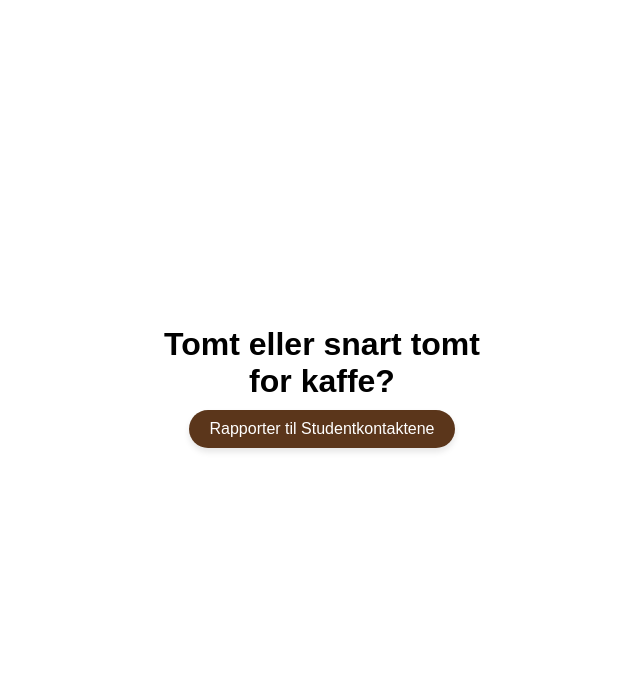
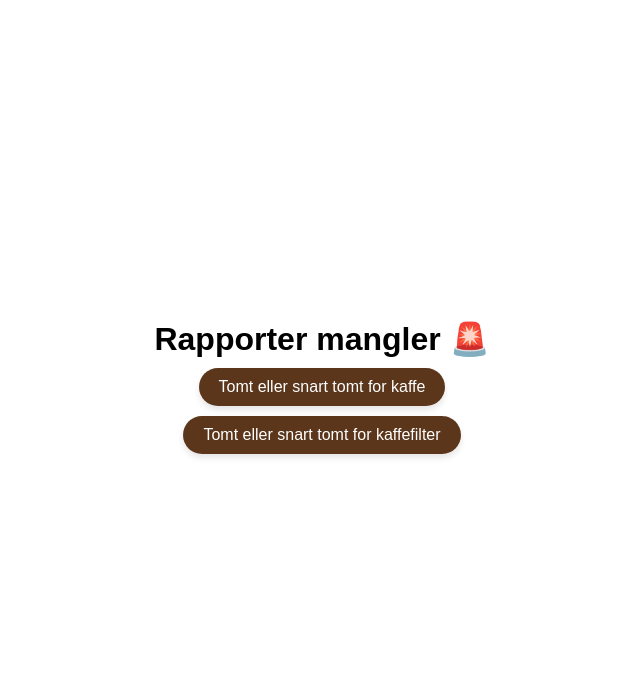
Before and after one commit to perhenrikgithub/tomt-for-kaffe-rapportering, a Flask app: page / in a window 1280 px wide. Shown: the top 694 px of the page, without its empty margins (318-958 px from the left). Run offline with Flask 3, Linux system fonts and the light colour scheme; some libraries are stand-ins or nearby versions.

Commit message:
support for destinction between kaffe and kaffefilter

```diff
--- a/app.py
+++ b/app.py
@@ -1,4 +1,4 @@
-from flask import Flask, render_template, request, jsonify
+from flask import Flask, render_template, jsonify
 import smtplib
 from email.mime.text import MIMEText
 from email.mime.multipart import MIMEMultipart
@@ -12,9 +12,13 @@ app = Flask(__name__)
 SMTP_SERVER = "smtp.gmail.com"
 SMTP_PORT = 587
 
-def send_email():
-    subject = "Rapport om tomt kaffelager"
-    body = "Det er rapportert om tomt / snart tomt for kaffe på loungen."
+def send_email(string):
+    subject = f"Lagerbeholdningsrapport [{string}]"
+    body = (
+        f"Det er rapportert om tomt / snart tomt for {string} på loungen. Vennligst gjør noe med dette snarest.\n\n"
+        "Med vennlig hilsen,\n"
+        "Komtek Kaffeinitiativ for Sammenkomst og Kunnskap ☕️"
+    )
 
     # Create the email
     msg = MIMEMultipart()
@@ -38,9 +42,14 @@ def send_email():
 def home():
     return render_template('index.html')
 
-@app.route('/report', methods=['POST'])
-def report():
-    send_email()
+@app.route('/report/kaffe', methods=['POST'])
+def report_kaffe():
+    send_email("kaffe")
+    return jsonify({"message": "Report sent successfully!"}), 200
+
+@app.route('/report/kaffefilter', methods=['POST'])
+def report_kaffefilter():
+    send_email("kaffefilter")
     return jsonify({"message": "Report sent successfully!"}), 200
 
 if __name__ == '__main__':
--- a/static/css/styles.css
+++ b/static/css/styles.css
@@ -49,7 +49,7 @@ footer a {
 
 h1 {
     font-size: 2rem;
-    margin: 5px 0 10px 0;
+    margin: 5px 0 0 0;
 }
 
 p {
@@ -67,6 +67,7 @@ button {
     font-family: 'Arial', sans-serif;
     box-shadow: 0 4px 6px rgba(0, 0, 0, 0.1);
     transition: background-color 0.3s, transform 0.2s;
+    margin-top: 10px;
   }
 
 button:hover {
--- a/templates/index.html
+++ b/templates/index.html
@@ -3,19 +3,20 @@
     <head>
         <meta charset="UTF-8" />
         <meta name="viewport" content="width=device-width, initial-scale=1.0" />
-        <title>Takk for at du rapporterte</title>
+        <title>Mangler på Loungen</title>
         <link rel="stylesheet" href="https://cdn.jsdelivr.net/npm/siimple-icons/siimple-icons.css" />
         <link rel="stylesheet" href="../static/css/styles.css" />
         <script>
-            function sendReport() {
-                // Hide the .wrapper element
-                document.querySelector("h1").style.display = "none";
-                document.querySelector("button").style.display = "none";
+            function sendReport(string) {
+                // Hide all elements with class .hide
+                document.querySelectorAll(".hide").forEach((element) => {
+                    element.style.display = "none";
+                });
 
                 // Show the .loader element
                 document.querySelector(".loader").style.display = "inline-block";
 
-                fetch("/report", {
+                fetch("/report/" + string, {
                     method: "POST",
                     headers: {
                         "Content-Type": "application/json",
@@ -43,7 +44,7 @@
                     })
                     .catch((error) => {
                         console.error("Failed to send report. Status:", response.status);
-                        alert("An error occurred.");
+                        alert("En feil oppstod. Etterspør kaffe manuelt (mas på studentkontaktene)");
                     });
             }
         </script>
@@ -51,8 +52,9 @@
     <body>
         <div class="wrapper">
             <div class="container">
-                <h1 class="hide">Tomt eller snart tomt for kaffe?</h1>
-                <button class="hide" onclick="sendReport()">Rapporter til Studentkontaktene</button>
+                <h1 class="hide">Rapporter mangler 🚨</h1>
+                <button class="hide" onclick="sendReport('kaffe')">Tomt eller snart tomt for kaffe</button>
+                <button class="hide" onclick="sendReport('kaffefilter')">Tomt eller snart tomt for kaffefilter</button>
                 <span class="loader"></span>
             </div>
         </div>
```
Lines whose indentation alone changed are shown as unchanged.
